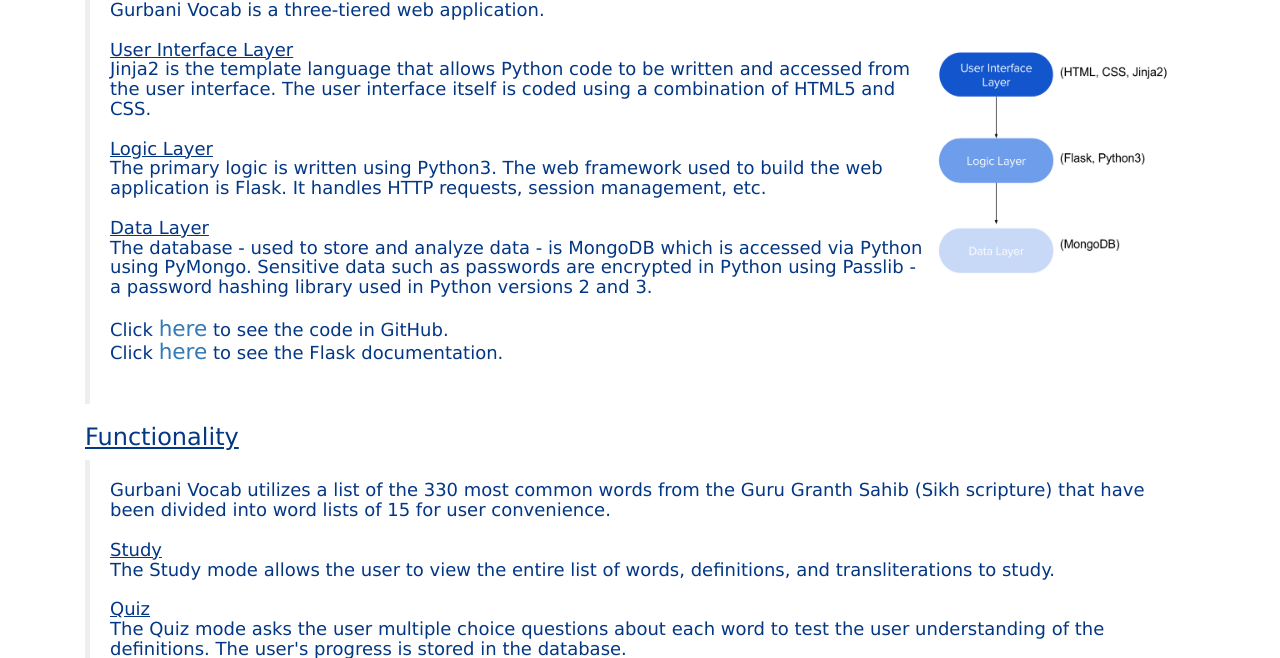
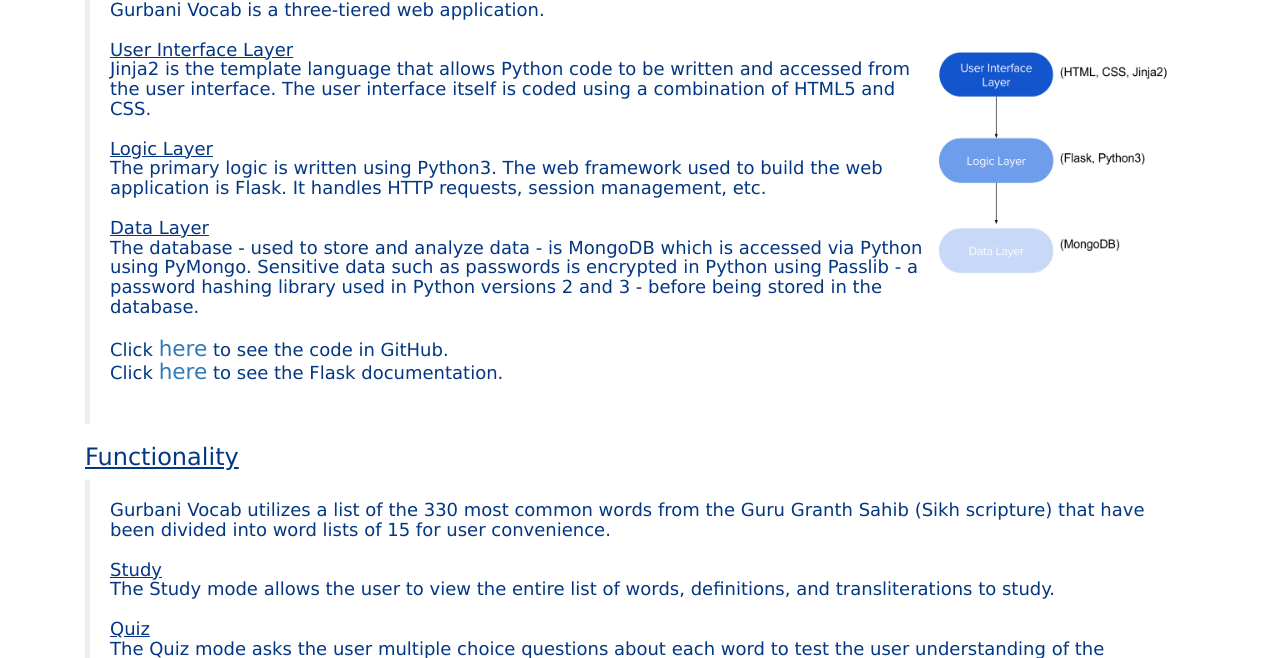
Before and after one commit to simrankaursoin/GurmukhiWordTest, a Flask app: page /design in a window 1280 px wide. Shown: the part 270-928 px from the top of the page. Run offline with Flask 2, Linux system fonts and the light colour scheme; some libraries are stand-ins or nearby versions.

Commit message:
Fix grammar mistake

```diff
--- a/templates/design.html
+++ b/templates/design.html
@@ -20,7 +20,7 @@ a combination of HTML5 and CSS.
 The primary logic is written using Python3. The web framework used to build the web application is Flask. It handles HTTP requests, session management, etc.
 <br></br><u>Data Layer</u><br />
 The database - used to store and analyze data - is MongoDB which is accessed via Python using PyMongo. Sensitive data
-such as passwords are encrypted in Python using Passlib - a password hashing library used in Python versions 2 and 3.
+such as passwords is encrypted in Python using Passlib - a password hashing library used in Python versions 2 and 3 - before being stored in the database.
 <br></br>Click <a href="https://github.com/simrankaursoin/gurmukhiwordtest"> here</a> to see the code in GitHub.<br />
 Click <a href="https://media.readthedocs.org/pdf/flask/latest/flask.pdf"> here</a> to see the Flask documentation.
 <br></br></h4></blockquote>
```
